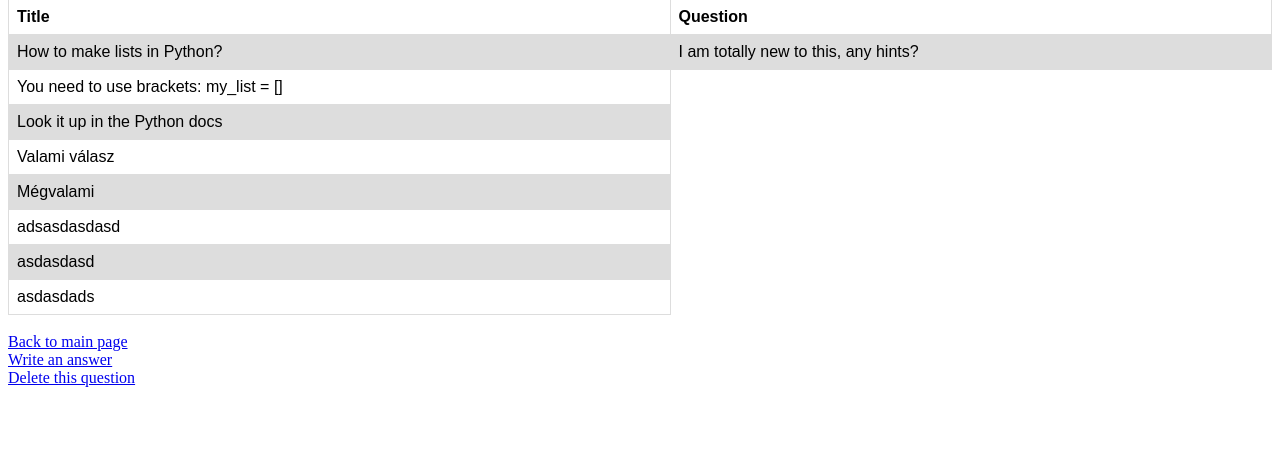
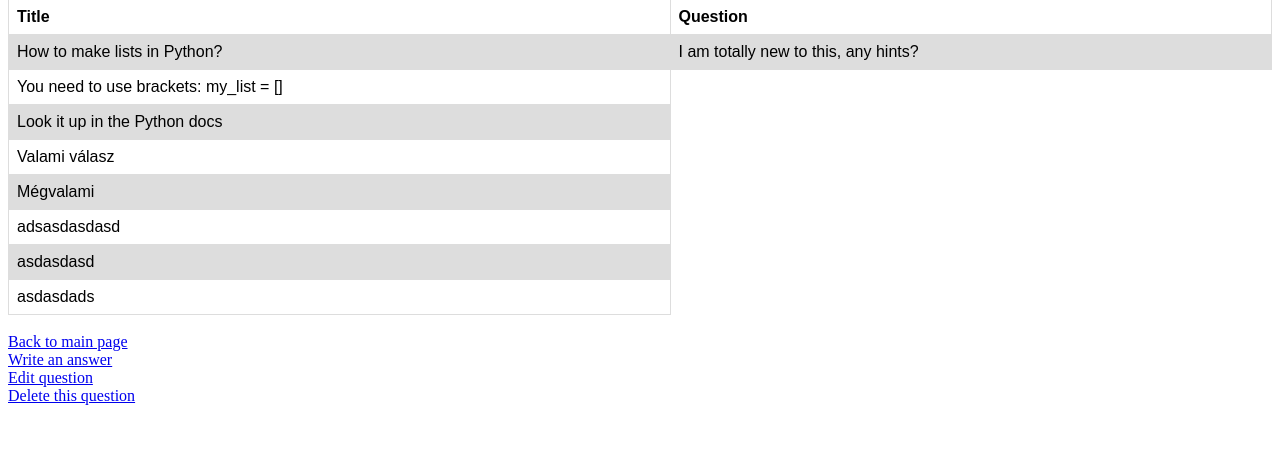
Before and after one commit to CodecoolGlobal/ask-mate-3-python-Sairieth, a Flask app: page /question/1 in a window 1280 px wide. Shown: the part 81-551 px from the top of the page. Run offline with Flask 2, Linux system fonts and the light colour scheme; some libraries are stand-ins or nearby versions.

Commit message:
Edit question implemented

```diff
--- a/sample_data/question.csv
+++ b/sample_data/question.csv
@@ -1,6 +1,6 @@
 id,submission_time,view_number,vote_number,title,message,image
-1,1493368154,29,7,"How to make lists in Python?","I am totally new to this, any hints?",
-2,1493068124,15,9,"Wordpress loading multiple jQuery Versions","I developed a plugin that uses the jquery booklet plugin (http://builtbywill.com/booklet/#/) this plugin binds a function to $ so I cann call $('.myBook').booklet();
+1,1493368154,29,7,How to make lists in Python?,"I am totally new to this, any hints?",
+2,1493068124,15,9,Wordpress,"I developed a plugin that uses the jquery booklet plugin (http://builtbywill.com/booklet/#/) this plugin binds a function to $ so I cann call $('.myBook').booklet();
 
 I could easy managing the loading order with wp_enqueue_script so first I load jquery then I load booklet so everything is fine.
 
@@ -8,9 +8,6 @@ BUT in my theme i also using jquery via webpack so the loading order is now foll
 
 jquery
 booklet
-app.js (bundled file with webpack, including jquery)","images/image1.png"
-3,1493015432,1364,57,"Drawing canvas with an image picked with Cordova Camera Plugin","I'm getting an image from device and drawing a canvas with filters using Pixi JS. It works all well using computer to get an image. But when I'm on IOS, it throws errors such as cross origin issue, or that I'm trying to use an unknown format.
+app.js (bundled file with webpack, including jquery)
 
-This is the code I'm using to draw the image (that works on web/desktop but not cordova built ios app)"4,1614103773,0,0,SQL Query,How can I make decent sql query,
-4,1614103823,0,0,asdasd,asdasdasdasdasdasd,
-5,1614105426,0,0,SQL Query,XXXXXXXXXXXXXXXXXXXXXXXXXXXXXXXXXXXXXXXXXXXXXXXXX,
+hope it works this time. maybe this time.",images/image1.png
--- a/server.py
+++ b/server.py
@@ -43,6 +43,21 @@ def add_question():
         write_to_file(file_path_questions, questions_header, create_new_question(title, message, questions))
         return redirect("/")
 
+@app.route("/question/<question_id>/edit", methods=['GET', 'POST'])
+def edit_question(question_id):
+    if request.method == "GET":
+        questions = get_saved_data(file_path_questions, header=questions_header)[1:]
+        question = question_picker(question_id, questions)
+        return render_template("edit_question.html", question=question, question_id=question_id)
+    if request.method == "POST":
+        questions = get_saved_data(file_path_questions, header=questions_header)
+        for question in questions:
+            if question["id"] == question_id:
+                question["title"] = request.form["title"]
+                question["message"] = request.form["message"]
+        update_file(file_path_questions, questions_header, questions)
+        return redirect(url_for('display_a_question', question_id=question_id))
+
 
 @app.route("/question/<int:question_id>/new-answer", methods=["GET", "POST"])
 def route_add_answer(question_id):
--- a/templates/display_a_question.html
+++ b/templates/display_a_question.html
@@ -39,9 +39,11 @@
         </tr>
         {% endfor %}
     {% endif %}
+
 </table><br>
 <a href="/">Back to main page</a><br>
 <a href="{{ url_for("route_add_answer", question_id=question_id) }}">Write an answer</a><br>
+<a href="{{ url_for("edit_question", question_id=question_id) }}">Edit question</a><br>
 <a href="{{ url_for("delete_question", question_id=question_id) }}">Delete this question</a>
 </body>
 </html>
```
Also changed, not shown: templates/edit_question.html (added, +36 -0 lines).
